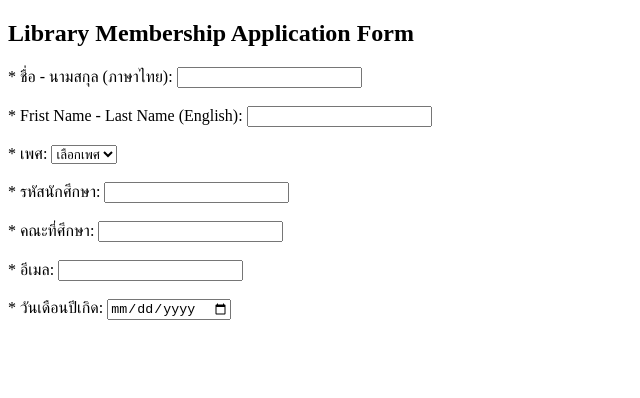
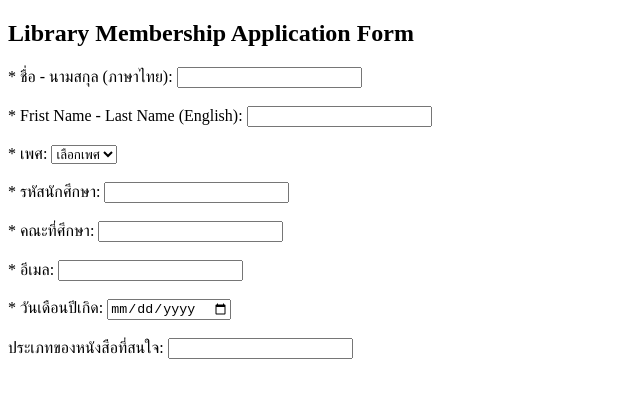
Before and after one commit to gitcat101101/6709650458_LibraryMembershipApplicationForm, a plain HTML site: page index.html in a window 1280 px wide. Shown: the whole page, without its empty margins (0-640 px from the left). Drawn offline with Linux system fonts and the light colour scheme.

Commit message:
created input for interested book types

```diff
--- a/index.html
+++ b/index.html
@@ -41,6 +41,11 @@
       <input type="date" id="dob" name="dob" required>
       <br><br>
 
+      <label for="book-type">ประเภทของหนังสือที่สนใจ:</label>
+      <input type="text" id="book-type" name="book-type">
+      <br><br>
+
+
 
 
 
```
